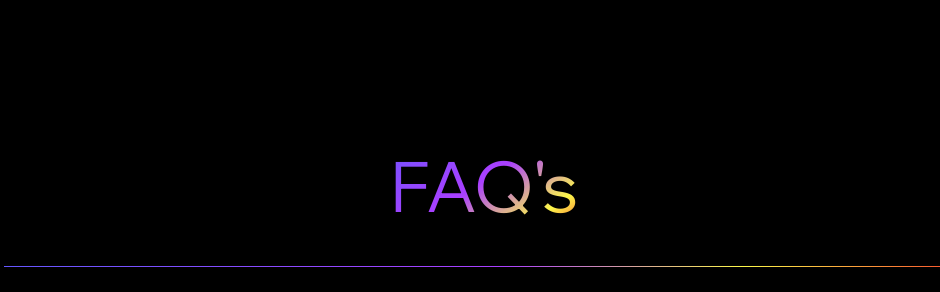
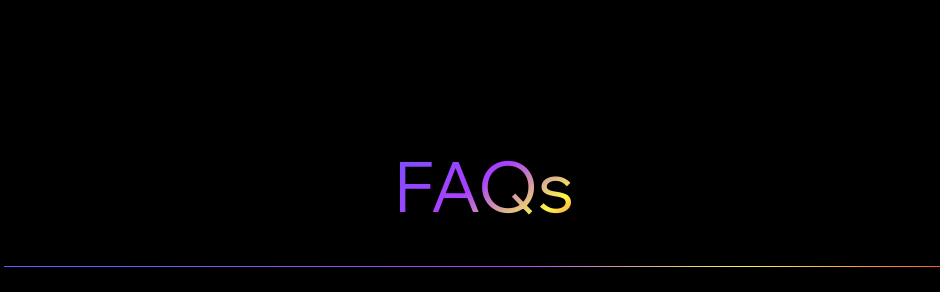
Before and after one commit to fahimafarook/lms, a React (Create React App) app: page / in a window 1280 px wide. Shown: the part 4140-4432 px from the top of the page, without its empty margins (156-1096 px from the left). Built offline with nearby package versions, Linux system fonts and the light colour scheme.

Commit message:
Update FAQSection.js

```diff
--- a/src/component/common/FAQSection.js
+++ b/src/component/common/FAQSection.js
@@ -29,7 +29,7 @@ function FAQSection() {
 
     return (
         <div className='FAQ-section'>
-            <div className='FQA-header'>FAQ's</div>
+            <div className='FQA-header'>FAQs</div>
             <div className='FAQ-container'>
                 {
                     data.industrialFAQ.map((item, index) => {
```
